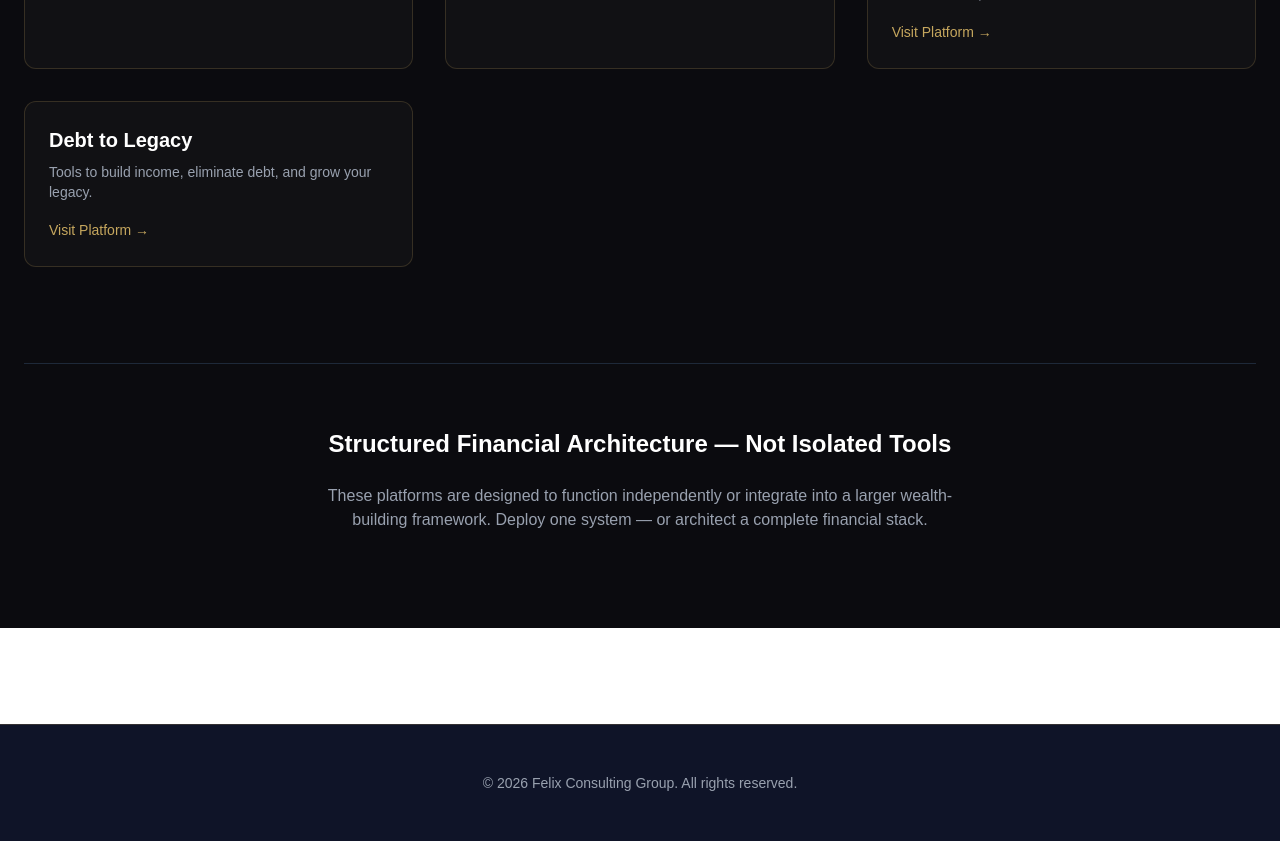
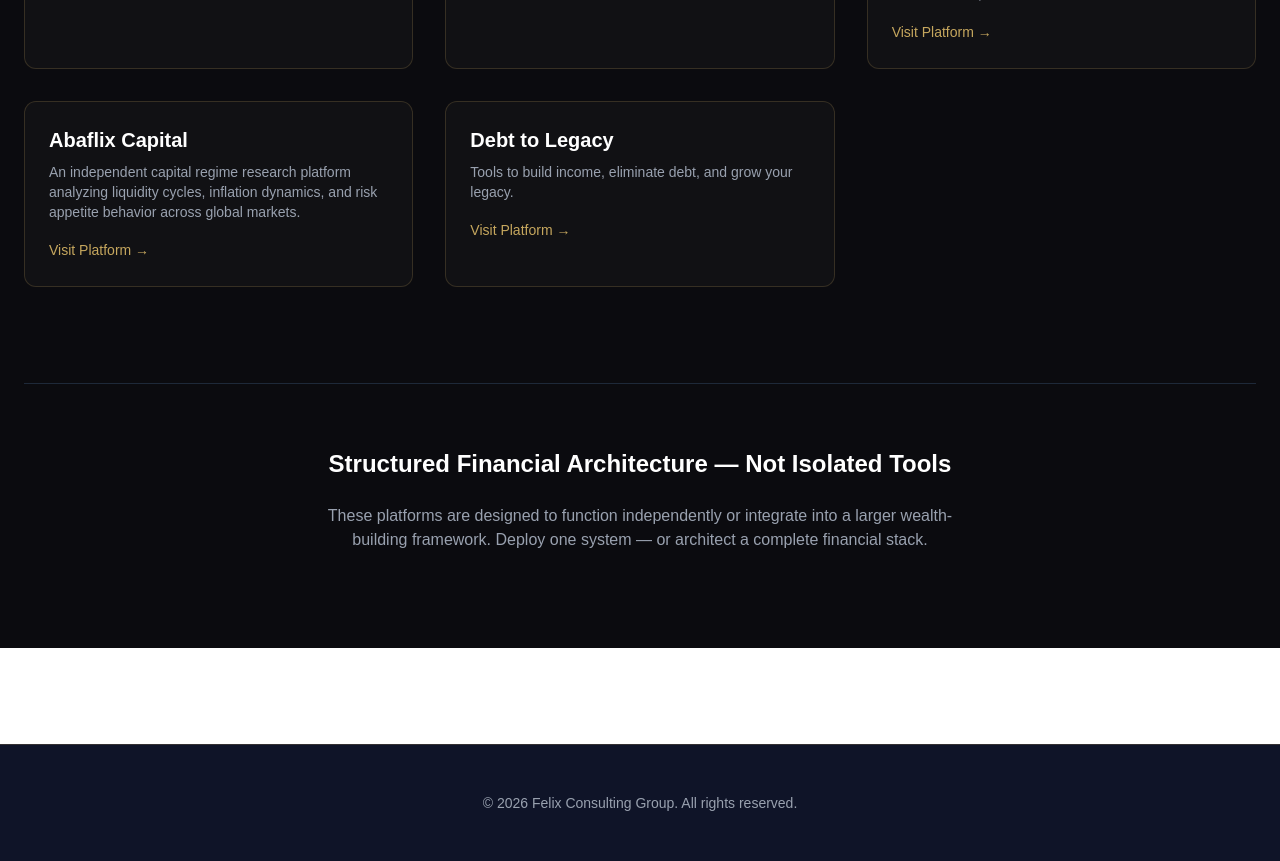
Before and after one commit to felabayomi/felix-consult, a Next.js app: page /financial in a window 1280 px wide. Shown: the part 1160-2021 px from the top of the page. Built offline with nearby package versions, Linux system fonts and the light colour scheme.

Commit message:
Add Abaflix Capital to financial page

```diff
--- a/app/financial/page.tsx
+++ b/app/financial/page.tsx
@@ -68,6 +68,11 @@
       description: `Every letter. Tracked. Resolved. Protected.
 AI-powered letter management that turns stacks of mail into organized, actionable records. Know what arrived, what it means, and what to do next.`,
       url: "https://lettervault.us",
+    },
+    {
+      name: "Abaflix Capital",
+      description: `An independent capital regime research platform analyzing liquidity cycles, inflation dynamics, and risk appetite behavior across global markets.`,
+      url: "https://abaflix.us",
     },
     {
       name: "Debt to Legacy",
```
